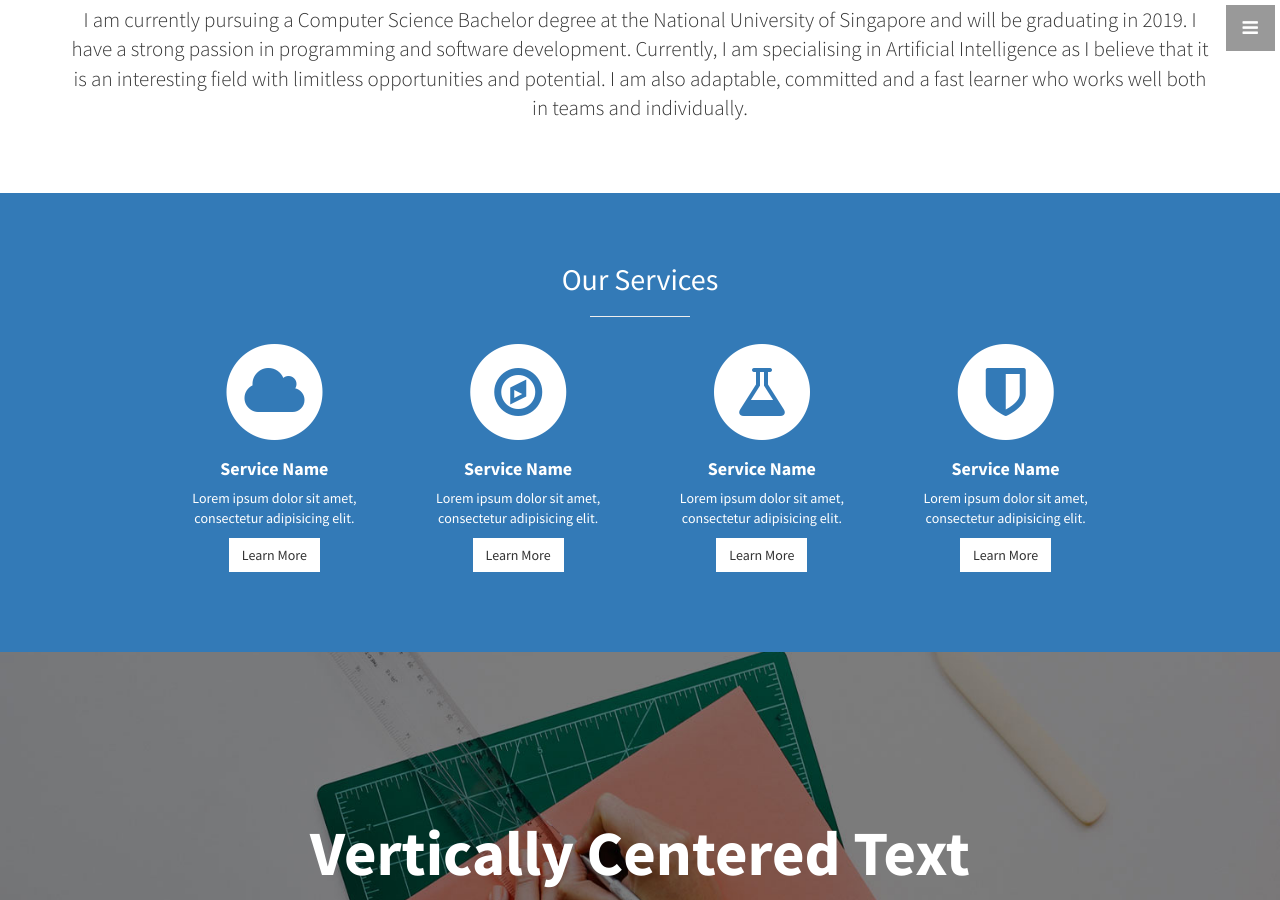
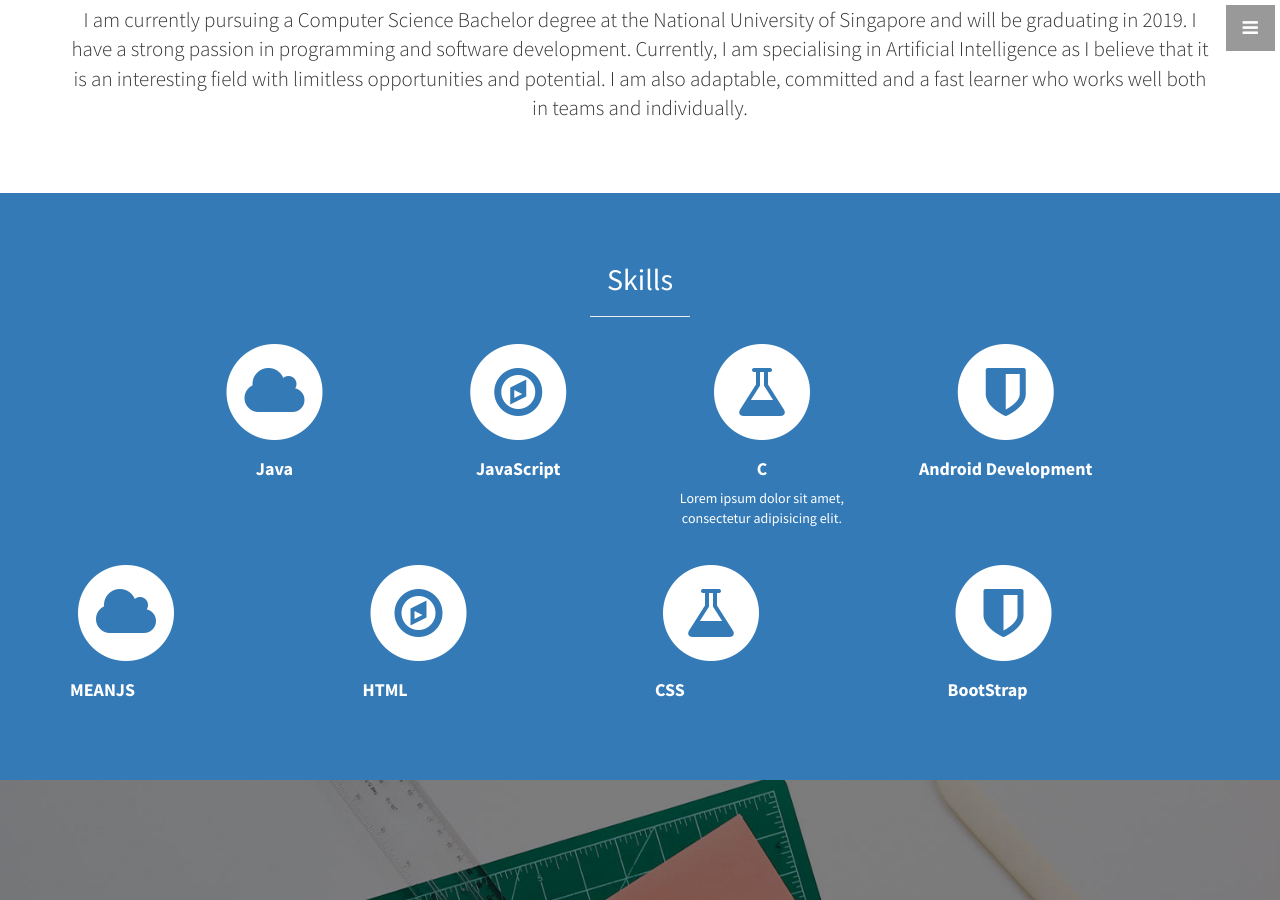
Before and after one commit to lowjiansheng/lowjiansheng, a Jekyll site: the page built from index.html, in a window 1280 px wide and 900 px high, scrolled down 1008 px. Built offline with Jekyll 4.4.1, drawn with Linux system fonts in a browser that asks for light colours.

Commit message:
Update services.html

```diff
--- a/_includes/services.html
+++ b/_includes/services.html
@@ -3,7 +3,7 @@
   <div class="container">
     <div class="row text-center">
       <div class="col-lg-10 col-lg-offset-1">
-        <h2>Our Services</h2>
+        <h2>Skills</h2>
         <hr class="small">
         <div class="row">
           <div class="col-md-3 col-sm-6">
@@ -13,10 +13,8 @@
               <i class="fa fa-cloud fa-stack-1x text-primary"></i>
             </span>
               <h4>
-                <strong>Service Name</strong>
+                <strong>Java</strong>
               </h4>
-              <p>Lorem ipsum dolor sit amet, consectetur adipisicing elit.</p>
-              <a href="#" class="btn btn-light">Learn More</a>
             </div>
           </div>
           <div class="col-md-3 col-sm-6">
@@ -26,10 +24,8 @@
               <i class="fa fa-compass fa-stack-1x text-primary"></i>
             </span>
               <h4>
-                <strong>Service Name</strong>
+                <strong>JavaScript</strong>
               </h4>
-              <p>Lorem ipsum dolor sit amet, consectetur adipisicing elit.</p>
-              <a href="#" class="btn btn-light">Learn More</a>
             </div>
           </div>
           <div class="col-md-3 col-sm-6">
@@ -39,10 +35,9 @@
               <i class="fa fa-flask fa-stack-1x text-primary"></i>
             </span>
               <h4>
-                <strong>Service Name</strong>
+                <strong>C</strong>
               </h4>
               <p>Lorem ipsum dolor sit amet, consectetur adipisicing elit.</p>
-              <a href="#" class="btn btn-light">Learn More</a>
             </div>
           </div>
           <div class="col-md-3 col-sm-6">
@@ -52,10 +47,61 @@
               <i class="fa fa-shield fa-stack-1x text-primary"></i>
             </span>
               <h4>
-                <strong>Service Name</strong>
+                <strong>Android Development</strong>
               </h4>
-              <p>Lorem ipsum dolor sit amet, consectetur adipisicing elit.</p>
-              <a href="#" class="btn btn-light">Learn More</a>
+            </div>
+          </div>
+        </div>
+        <!-- /.row (nested) -->
+      </div>
+      <!-- /.col-lg-10 -->
+    </div>
+    <!-- /.row -->
+
+    <!-- Second Row -->
+    <div class="row">
+          <div class="col-md-3 col-sm-6">
+            <div class="service-item">
+              <span class="fa-stack fa-4x">
+              <i class="fa fa-circle fa-stack-2x"></i>
+              <i class="fa fa-cloud fa-stack-1x text-primary"></i>
+            </span>
+              <h4>
+                <strong>MEANJS</strong>
+              </h4>
+            </div>
+          </div>
+          <div class="col-md-3 col-sm-6">
+            <div class="service-item">
+              <span class="fa-stack fa-4x">
+              <i class="fa fa-circle fa-stack-2x"></i>
+              <i class="fa fa-compass fa-stack-1x text-primary"></i>
+            </span>
+              <h4>
+                <strong>HTML</strong>
+              </h4>
+            </div>
+          </div>
+          <div class="col-md-3 col-sm-6">
+            <div class="service-item">
+              <span class="fa-stack fa-4x">
+              <i class="fa fa-circle fa-stack-2x"></i>
+              <i class="fa fa-flask fa-stack-1x text-primary"></i>
+            </span>
+              <h4>
+                <strong>CSS</strong>
+              </h4>
+            </div>
+          </div>
+          <div class="col-md-3 col-sm-6">
+            <div class="service-item">
+              <span class="fa-stack fa-4x">
+              <i class="fa fa-circle fa-stack-2x"></i>
+              <i class="fa fa-shield fa-stack-1x text-primary"></i>
+            </span>
+              <h4>
+                <strong>BootStrap</strong>
+              </h4>
             </div>
           </div>
         </div>
```
